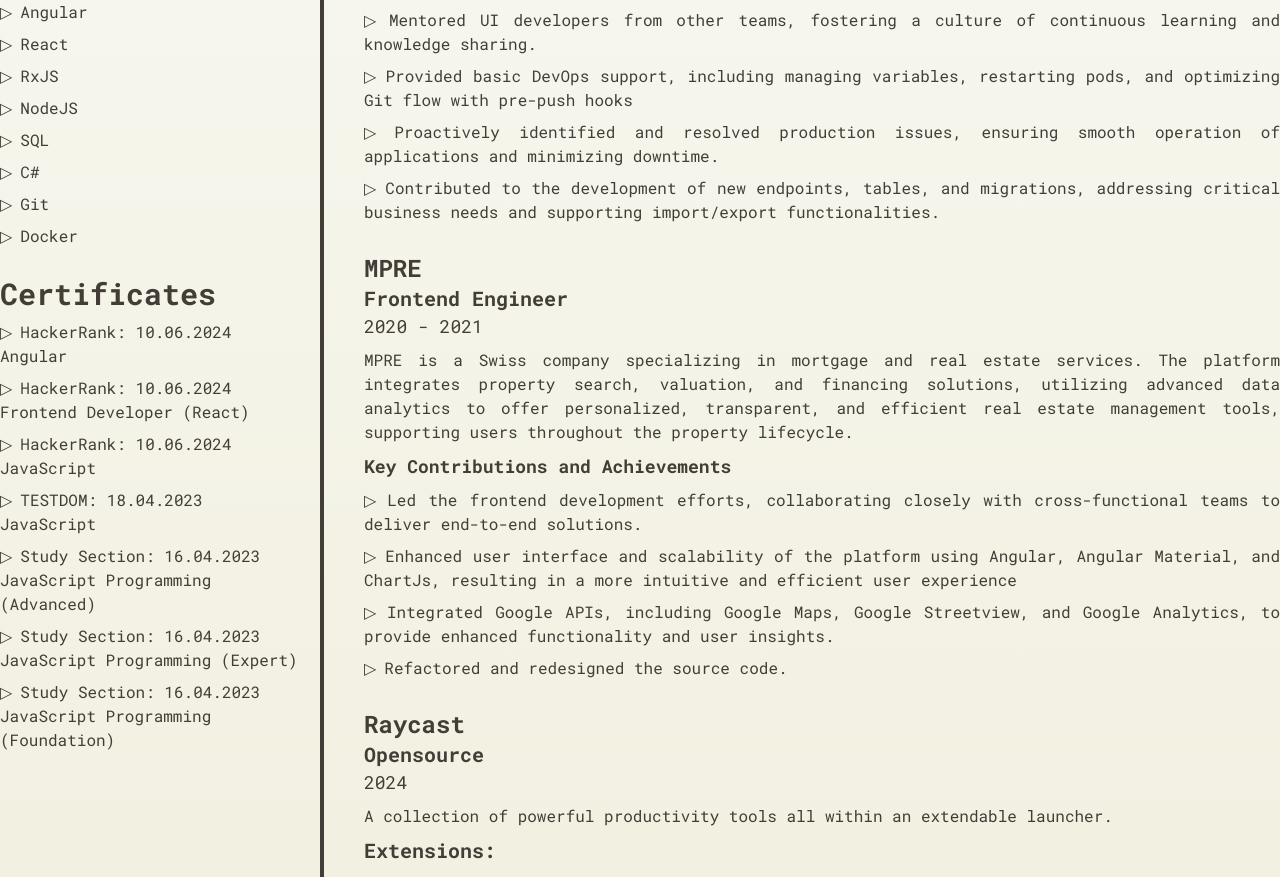
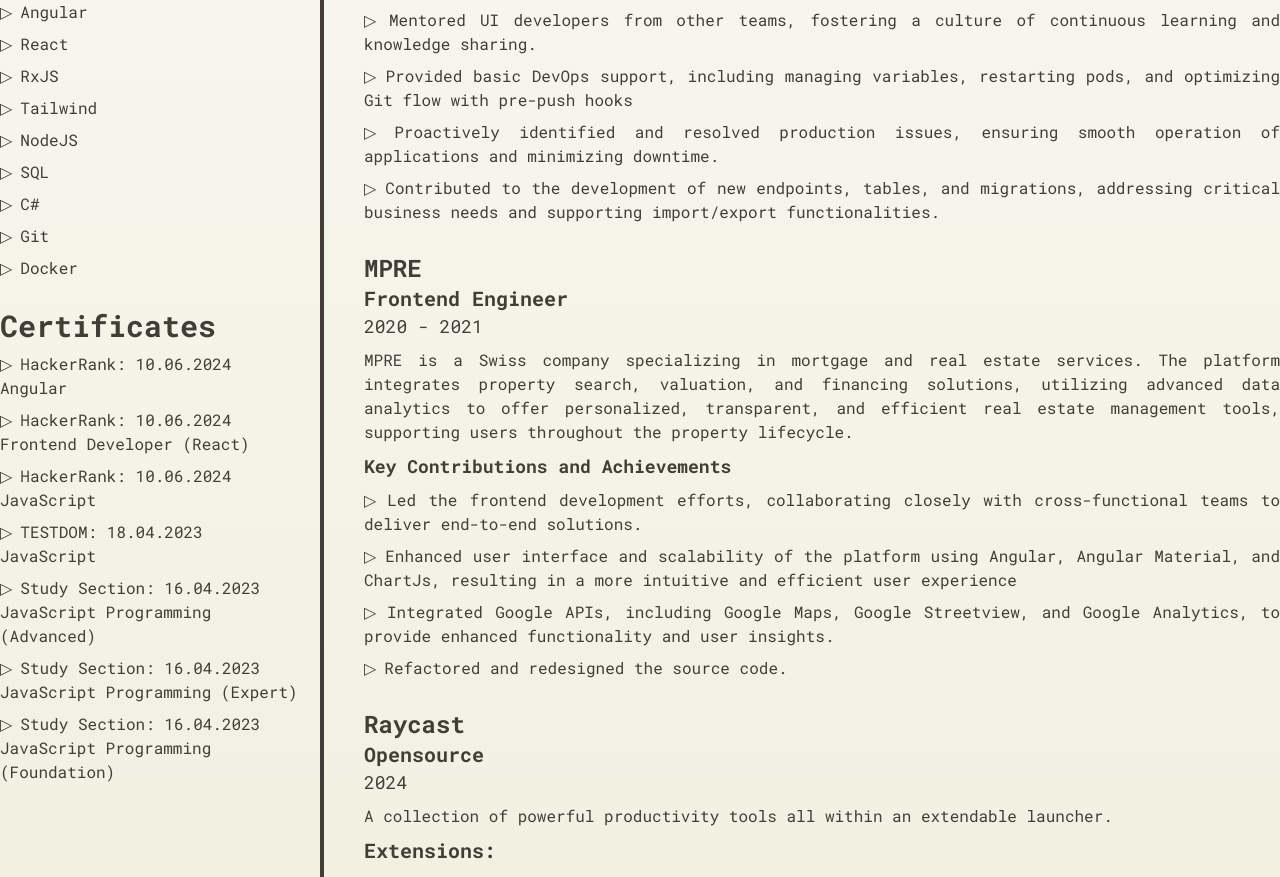
Before and after one commit to aliaksandrZh/cv, a Next.js app: page / in a window 1280 px wide. Shown: the part 1358-2235 px from the top of the page. Built offline with nearby package versions, Linux system fonts and the light colour scheme.

Commit message:
refactor

```diff
--- a/src/components/CertificatePreview.tsx
+++ b/src/components/CertificatePreview.tsx
@@ -1,28 +1,17 @@
 import { Certificate } from "@/data/certificates";
-import { cn } from "@/utils/cn";
 import { AnimatePresence, motion } from "framer-motion";
 import Image from "next/image";
-import { useEffect, useState } from "react";
 
 const CertificatePreview = ({
   target,
   data,
 }: {
-  target: HTMLElement | undefined;
-  data: Certificate | undefined;
+  target?: HTMLElement;
+  data?: Certificate;
 }) => {
-  // const [fullView, setFullView] = useState(false);
-
-  // useEffect(() => {
-  //   if (target) {
-  //     console.log(target);
-  //     setFullView(false);
-  //   }
-  // }, [target, data]);
-
   return (
     <AnimatePresence>
-      {target && (
+      {target && data && (
         <motion.div
           initial={{ opacity: 0 }}
           animate={{ opacity: 1 }}
@@ -33,15 +22,9 @@
           }}
         >
           {/* TODO: The image height should change smoothly */}
-          {/* <div
-            className={cn(
-              "z-10 transition-all duration-[1s] ease-[ease-in-out]",
-              fullView ? "fixed left-0 top-0 h-dvh w-dvw bg-yellow" : "",
-            )}
-          > */}
           <div>
             <Image
-              src={data?.img}
+              src={data.img}
               alt="certificate"
               className="w-full rounded-2xl shadow-2xl"
             />
--- a/src/components/Certificates.tsx
+++ b/src/components/Certificates.tsx
@@ -1,51 +1,18 @@
-import Image from "next/image";
-import { useEffect, useRef, useState } from "react";
 import { Certificate, certificates } from "@/data/certificates";
+import { useState } from "react";
+import CertificatePreview from "./CertificatePreview";
 import { ListHoverEffect } from "./ui/list-hover-effect";
-import { AnimatePresence, motion } from "framer-motion";
-import CertificatePreview from "./CertificatePreview";
 
 const Certificates = () => {
-  const ref = useRef(null);
   const [[preview, data], setPreview] = useState<
     [HTMLElement, Certificate] | []
   >([]);
 
-  // useEffect(() => {
-  //   setPreview([ref as HTMLElement, certificates[0]]);
-  // }, []);
-
   return (
     <div className="">
       <h3>Certificates</h3>
-      {/* onMouseLeave={(e) => setPreview([])} */}
       <ul className="group relative" onMouseLeave={(e) => setPreview([])}>
         <ListHoverEffect>
-          {/* <li
-            ref={ref}
-            key={certificates[0].title}
-            className="hover-list-item-vertical text-left"
-            onMouseEnter={(e) =>
-              setPreview([e.target as HTMLElement, certificates[0]])
-            }
-          >
-            <span>
-              {certificates[0].platform}: {certificates[0].date}
-            </span>
-            <div>{certificates[0].title}</div>
-          </li>
-          <li
-            key={certificates[1].title}
-            className="hover-list-item-vertical text-left"
-            onMouseEnter={(e) =>
-              setPreview([e.target as HTMLElement, certificates[1]])
-            }
-          >
-            <span>
-              {certificates[1].platform}: {certificates[0].date}
-            </span>
-            <div>{certificates[1].title}</div>
-          </li> */}
           {certificates.map((c, idx) => (
             <li
               key={c.title}
@@ -60,33 +27,9 @@
           ))}
         </ListHoverEffect>
         <CertificatePreview target={preview} data={data} />
-        {/* <div className="absolute left-0 top-0">
-          <div className="fixed left-0 top-0 h-dvh w-dvw bg-yellow"></div>
-        </div> */}
       </ul>
     </div>
   );
 };
 
 export default Certificates;
-// <AnimatePresence>
-//   {preview && (
-//     <motion.div
-//       initial={{ opacity: 0 }}
-//       animate={{ opacity: 1 }}
-//       exit={{ opacity: 0 }}
-//       className="absolute right-0 z-10 max-h-fit w-full -translate-y-1/2 translate-x-full cursor-pointer rounded-2xl bg-white p-5 shadow-2xl transition-all duration-[1s] ease-[ease-in-out]"
-//       style={{
-//         top: preview?.offsetTop,
-//       }}
-//     >
-//       {/* TODO: The image height should change smoothly */}
-//       <Image
-//         src={data?.img!}
-//         alt="certificate"
-//         onClick={() => {}}
-//         className="w-full rounded-2xl shadow-2xl"
-//       />
-//     </motion.div>
-//   )}
-// </AnimatePresence>;
--- a/src/components/Exp.tsx
+++ b/src/components/Exp.tsx
@@ -1,5 +1,6 @@
 import { ListHoverEffect } from "./ui/list-hover-effect";
 import Certificates from "./Certificates";
+import { expertise } from "@/data/expertise";
 
 const Exp = () => (
   <main className="container mx-auto flex border-t-4 border-black pt-10">
@@ -40,36 +41,11 @@
         <h5>Software Engineer</h5>
         <h6 className="mt-1">2020-2023</h6> */}
         <ListHoverEffect>
-          <li className="hover-list-item-vertical" key="1">
-            JavaScript
-          </li>
-          <li className="hover-list-item-vertical" key="2">
-            TypeScript
-          </li>
-          <li className="hover-list-item-vertical" key="3">
-            Angular
-          </li>
-          <li className="hover-list-item-vertical" key="4">
-            React
-          </li>
-          <li className="hover-list-item-vertical" key="9">
-            RxJS
-          </li>
-          <li className="hover-list-item-vertical" key="5">
-            NodeJS
-          </li>
-          <li className="hover-list-item-vertical" key="6">
-            SQL
-          </li>
-          <li className="hover-list-item-vertical" key="7">
-            C#
-          </li>
-          <li className="hover-list-item-vertical" key="8">
-            Git
-          </li>
-          <li className="hover-list-item-vertical" key="9">
-            Docker
-          </li>
+          {expertise.map((e) => (
+            <li className="hover-list-item-vertical" key="e">
+              {e}
+            </li>
+          ))}
         </ListHoverEffect>
       </div>
 
--- a/src/components/Header.tsx
+++ b/src/components/Header.tsx
@@ -5,6 +5,7 @@
 import Image from "next/image";
 import { FlipWords } from "./ui/flip-words";
 import { ListHoverEffect } from "./ui/list-hover-effect";
+import { expertise } from "@/data/expertise";
 
 const Header = () => (
   <header className="mt-10 flex w-full justify-center">
@@ -24,22 +25,7 @@
         <div>
           <h1 className="text-5xl font-bold">Aliaksandr Zhebit</h1>
           <h2 className="mt-2 text-3xl">
-            <FlipWords
-              duration={1000}
-              words={[
-                "JavaScript",
-                "TypeScript",
-                "Angular",
-                "React",
-                "RxJS",
-                "Tailwind",
-                "NodeJS",
-                "SQL",
-                "C#",
-                "Git",
-                "Docker",
-              ]}
-            />
+            <FlipWords duration={1000} words={expertise} />
           </h2>
         </div>
         <div className="flex items-center justify-start">
--- /dev/null
+++ b/src/data/expertise.ts
@@ -0,0 +1,13 @@
+export const expertise = [
+  "JavaScript",
+  "TypeScript",
+  "Angular",
+  "React",
+  "RxJS",
+  "Tailwind",
+  "NodeJS",
+  "SQL",
+  "C#",
+  "Git",
+  "Docker",
+];
```
